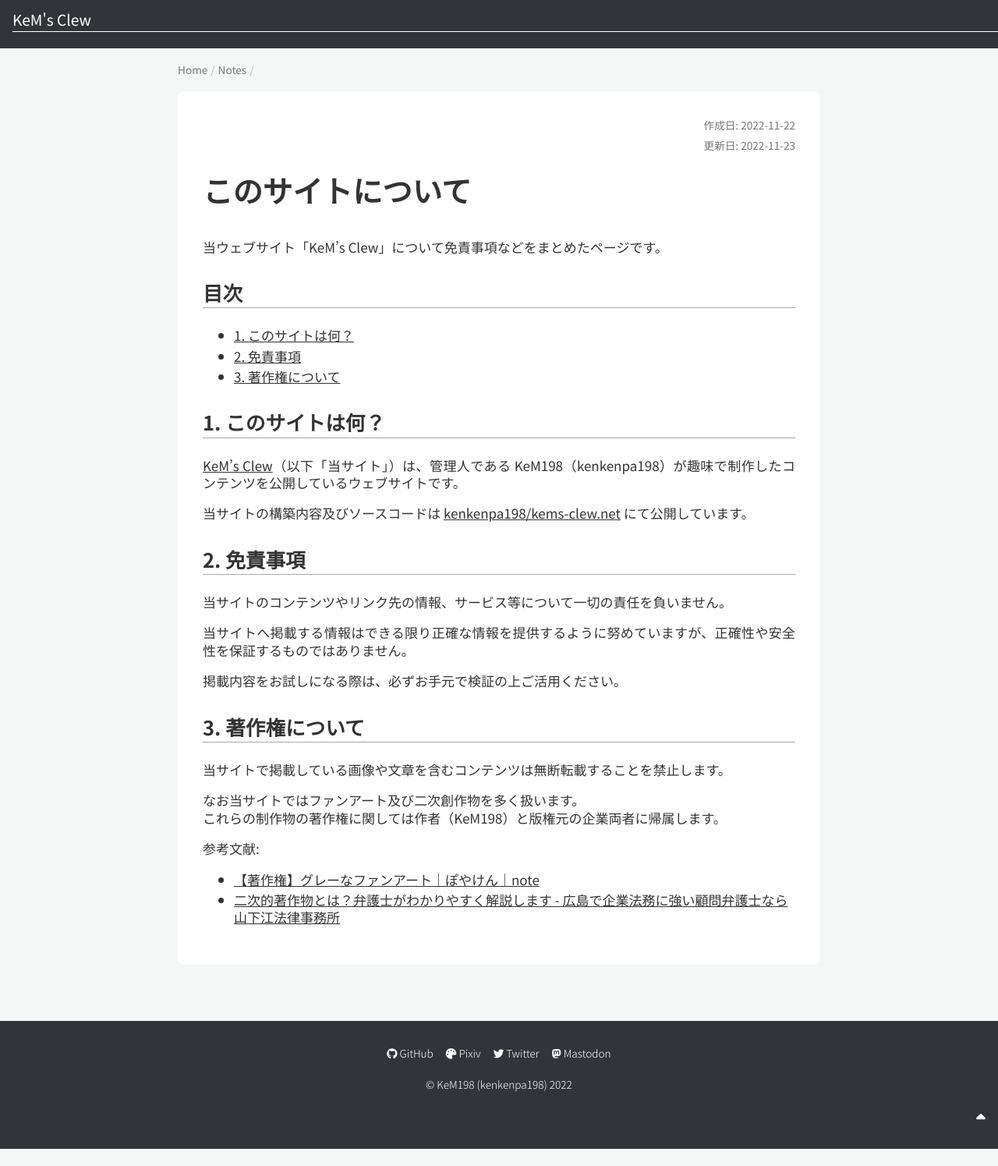
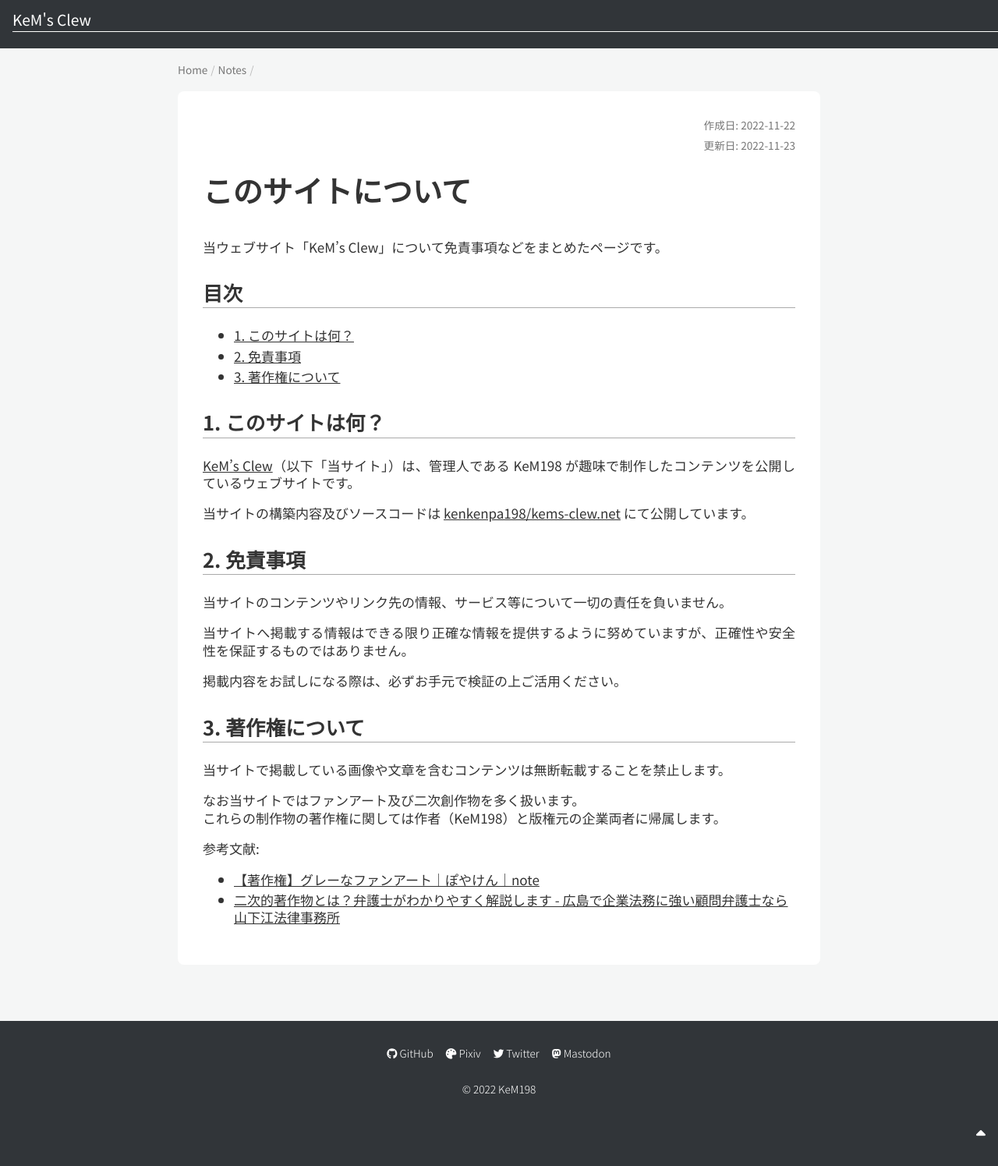
Before and after one commit to kenkenpa198/kems-clew.net, a Jekyll site: the page built from docs/_posts/2022-11-22-about.md, in a window 1280 px wide. Shown: the whole page at 78% size. Built offline with Jekyll 4.4.1, drawn with Linux system fonts in a browser that asks for light colours; nearby versions of some CDN libraries; before the commit the page ends 1473 px from its top, so only the background shows below that.

Commit message:
[update]個人名義を「KeM198」に統一
併せてフッターの著作権表示のタグに <small> を追加している。

```diff
--- a/docs/_layouts/default.html
+++ b/docs/_layouts/default.html
@@ -35,7 +35,7 @@
                 <li><a href="https://twitter.com/KeM198_tw"><i class="fa-brands fa-twitter"></i> Twitter</a></li>
                 <li><a href="https://mstdn.jp/@KeM198"><i class="fa-brands fa-mastodon"></i> Mastodon</a></li>
             </ul>
-            <p id="copy">&copy; KeM198 (kenkenpa198) 2022</p>
+            <p><small id="copy">&copy; 2022 KeM198</small></p>
             <div id="go-top">
                 <a href="#top">
                     <p><i class="fa-solid fa-caret-up"></i></p>
--- a/docs/_posts/2022-11-22-about.md
+++ b/docs/_posts/2022-11-22-about.md
@@ -17,7 +17,7 @@
 
 ## 1. このサイトは何？
 
-[KeM's Clew](https://kems-clew.net/)（以下「当サイト」）は、管理人である KeM198（kenkenpa198）が趣味で制作したコンテンツを公開しているウェブサイトです。
+[KeM's Clew](https://kems-clew.net/)（以下「当サイト」）は、管理人である KeM198 が趣味で制作したコンテンツを公開しているウェブサイトです。
 
 当サイトの構築内容及びソースコードは [kenkenpa198/kems-clew.net](https://github.com/kenkenpa198/kems-clew.net) にて公開しています。
 
--- a/docs/assets/css/style.css
+++ b/docs/assets/css/style.css
@@ -777,8 +777,9 @@
     font-size: var(--font-size-small);
 }
 
-footer p#copy {
+footer #copy {
     margin: 8px 0 0;
+    font-size: var(--font-size-small);
 }
 
 footer #go-top {
```
Also changed, not shown: README.md.
